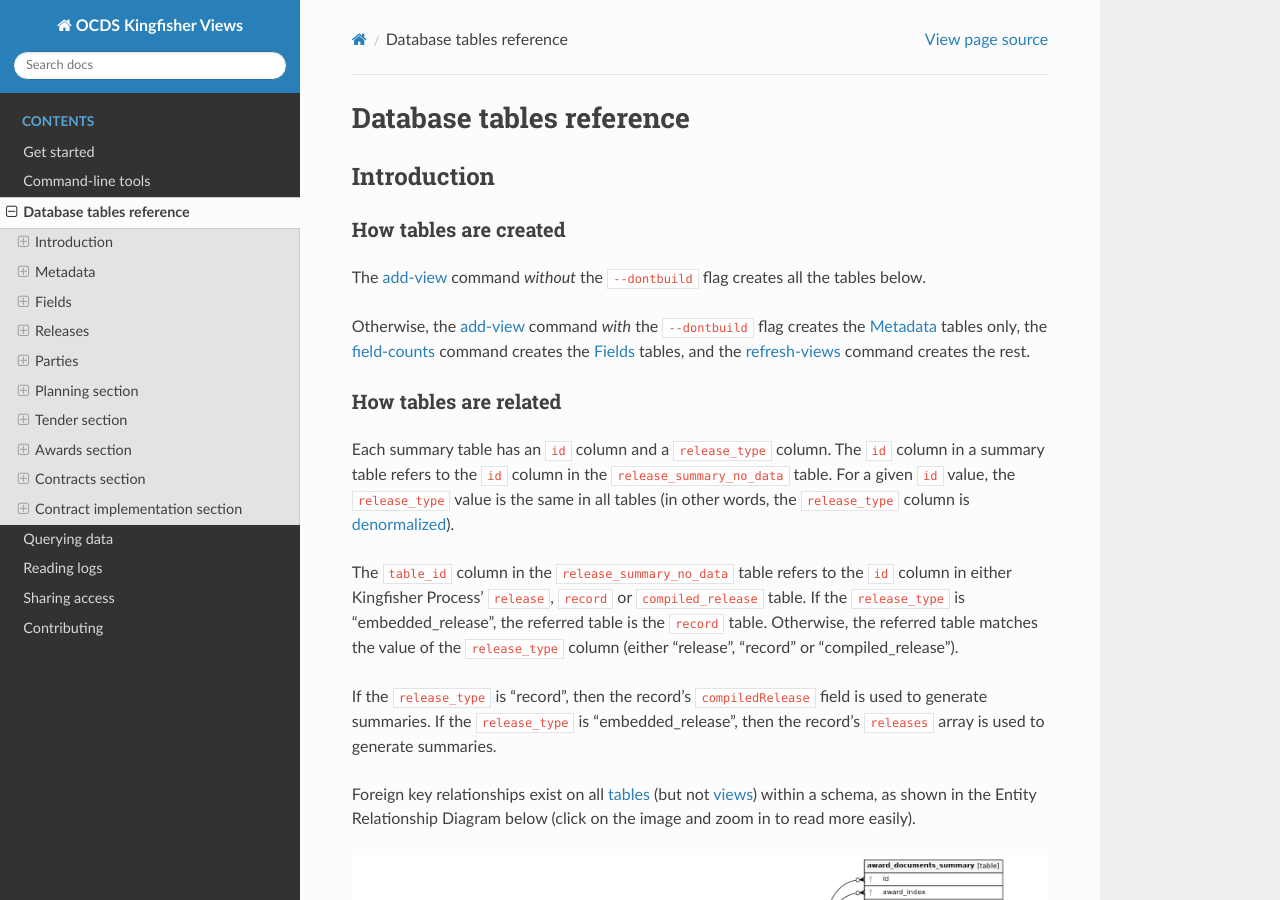
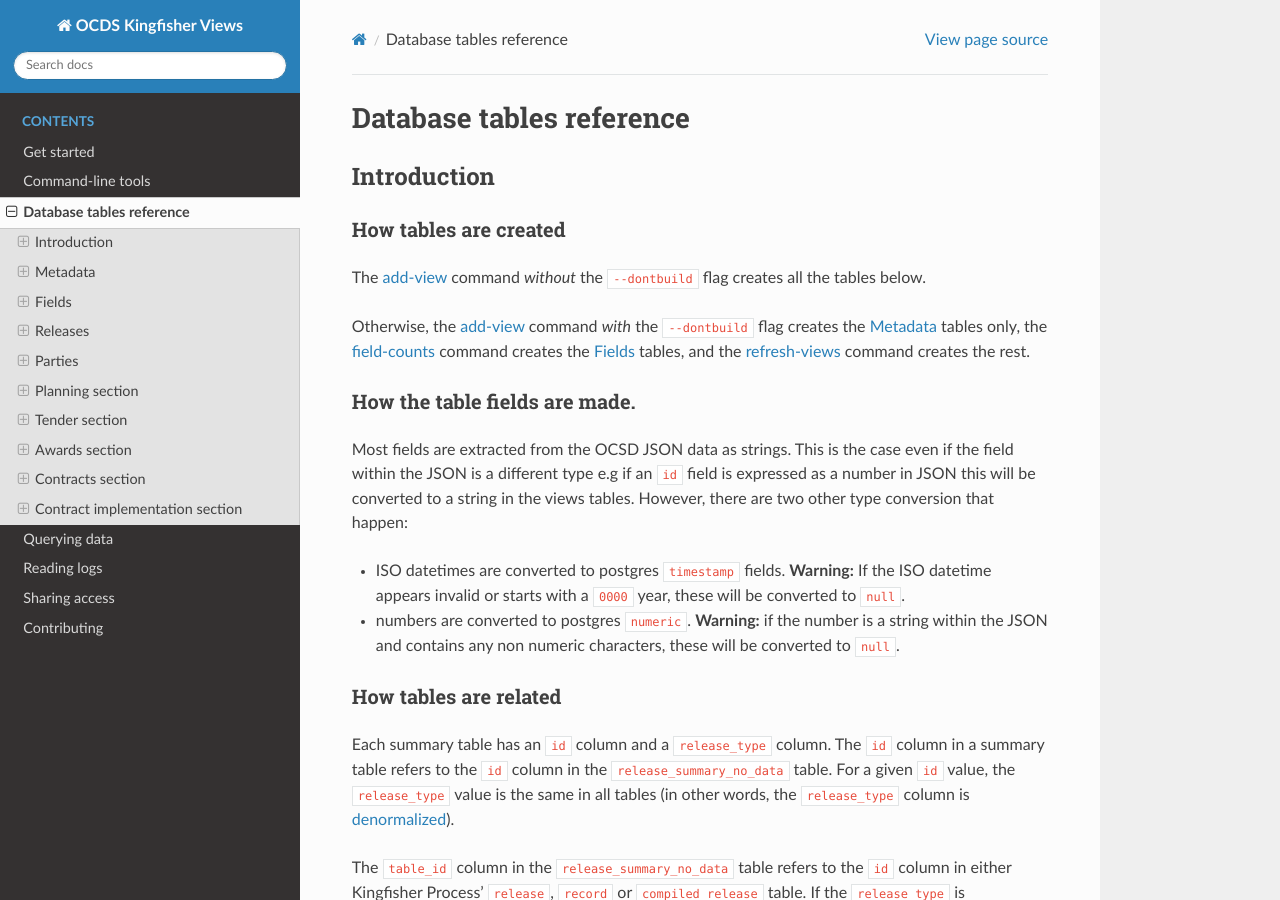
Before and after one commit to open-contracting/kingfisher-summarize, a Sphinx documentation site: the page built from docs/database.rst, in a window 1280 px wide and 900 px high. Built offline with Sphinx 7.4.7 and the Read the Docs theme 2.0.0, drawn with Linux system fonts in a browser that asks for light colours.

Commit message:
DOCS:  Section explaining type conversion.

```diff
--- a/docs/database.rst
+++ b/docs/database.rst
@@ -10,6 +10,14 @@ How tables are created
 The :ref:`add-view` command *without* the ``--dontbuild`` flag creates all the tables below.
 
 Otherwise, the :ref:`add-view` command *with* the ``--dontbuild`` flag creates the :ref:`metadata` tables only, the :ref:`field-counts` command creates the :ref:`fields` tables, and the :ref:`refresh-views` command creates the rest.
+
+How the table fields are made.
+~~~~~~~~~~~~~~~~~~~~~~~~~~~~~~
+
+Most fields are extracted from the OCSD JSON data as strings. This is the case even if the field within the JSON is a different type e.g if an ``id`` field is expressed as a number in JSON this will be converted to a string in the views tables. However, there are two other type conversion that happen:
+
+* ISO datetimes are converted to postgres ``timestamp`` fields.  **Warning:** If the ISO datetime appears invalid or starts with a ``0000`` year, these will be converted to ``null``.
+* numbers are converted to postgres ``numeric``.  **Warning:** if the number is a string within the JSON and contains any non numeric characters, these will be converted to ``null``.
 
 .. _relationships:
 
```
